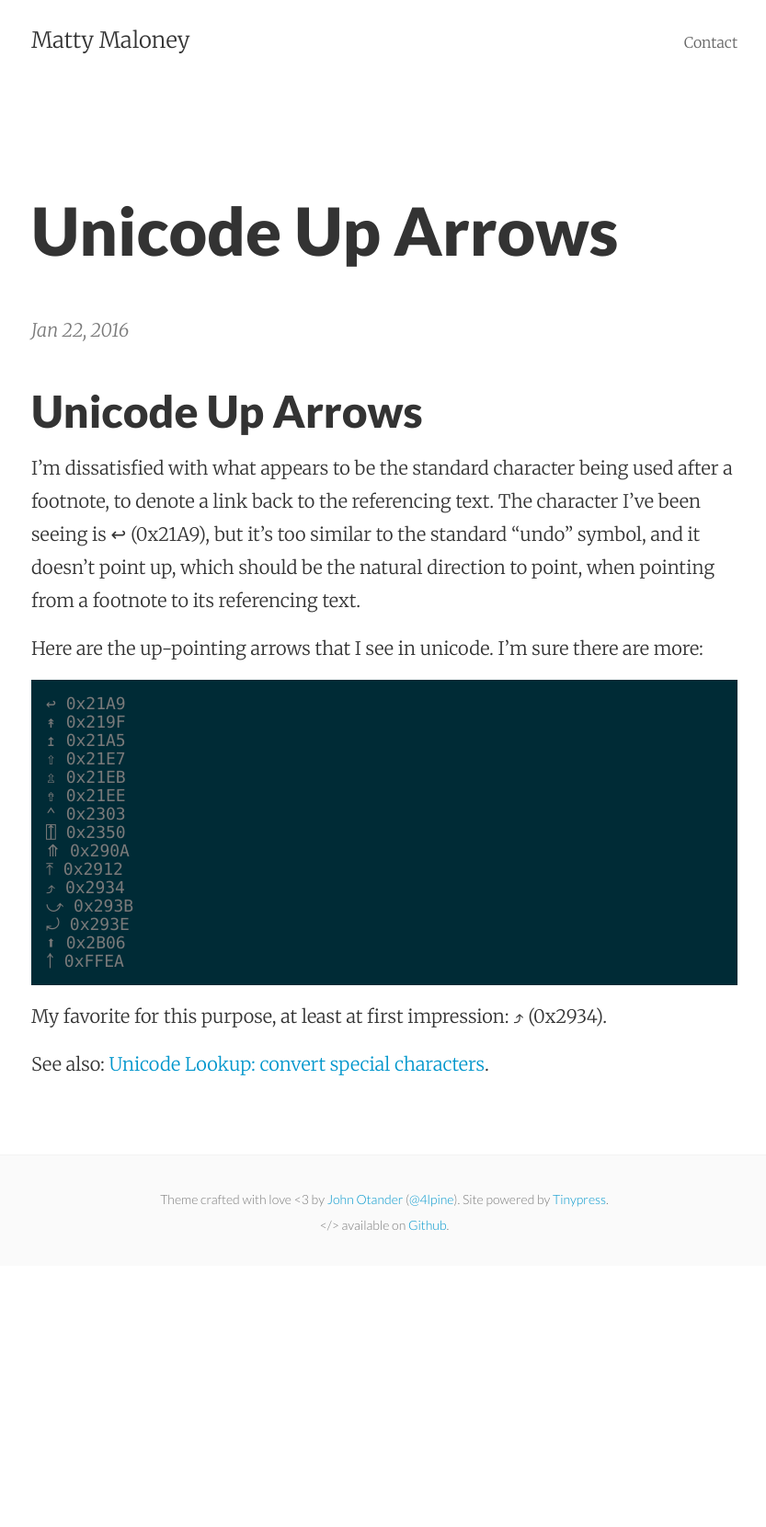
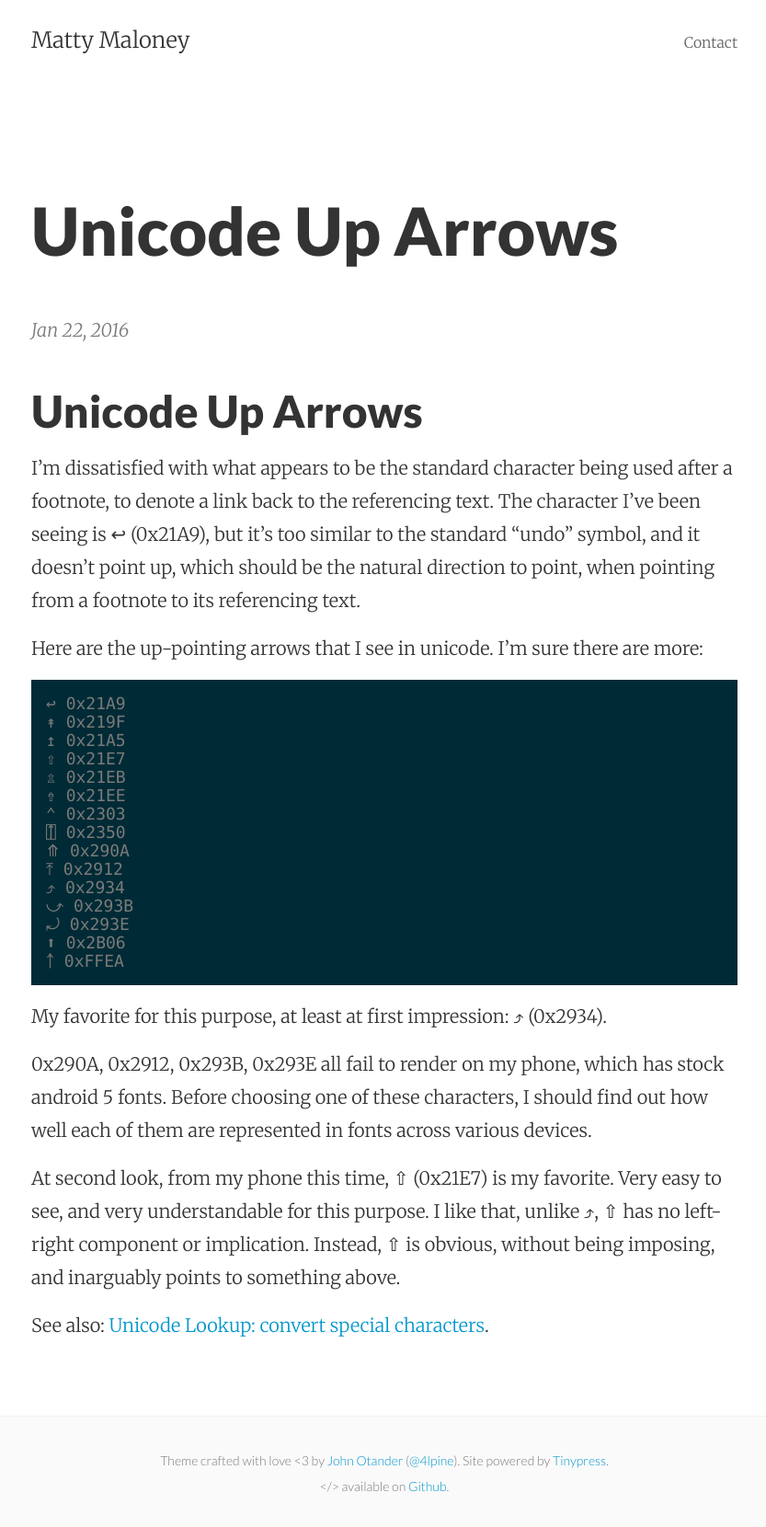
Before and after one commit to mattymaloney/mattymaloney.github.io, a Jekyll site: the page built from _posts/2016-01-22-up-arrows.md, in a window 1280 px wide. Shown: the whole page at 92% size, without its empty margins (222-1055 px from the left). Built offline with Jekyll 4.4.1, drawn with Linux system fonts in a browser that asks for light colours; before the commit the page ends 1376 px from its top, so only the background shows below that.

Commit message:
Mr Hyde was here …

```diff
--- a/_posts/2016-01-22-up-arrows.md
+++ b/_posts/2016-01-22-up-arrows.md
@@ -28,4 +28,8 @@ Here are the up-pointing arrows that I see in unicode. I'm sure there are more:
 
 My favorite for this purpose, at least at first impression: ⤴ (0x2934).
 
+0x290A, 0x2912, 0x293B, 0x293E all fail to render on my phone, which has stock android 5 fonts. Before choosing one of these characters, I should find out how well each of them are represented in fonts across various devices.
+
+At second look, from my phone this time, ⇧ (0x21E7) is my favorite. Very easy to see, and very understandable for this purpose. I like that, unlike ⤴, ⇧ has no left-right component or implication. Instead, ⇧ is obvious, without being imposing, and inarguably points to something above.
+
 See also: [Unicode Lookup: convert special characters](http://unicodelookup.com/#arrow).
```
